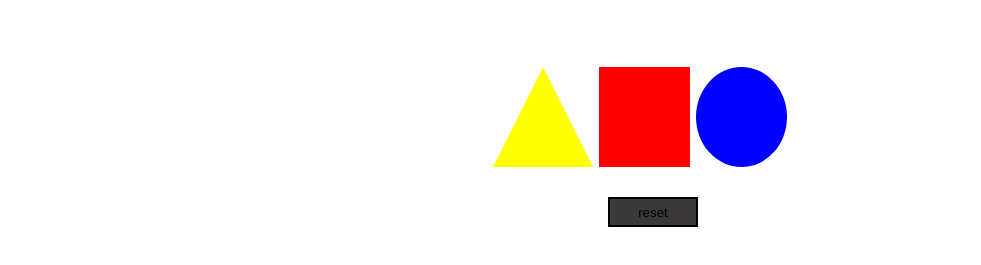
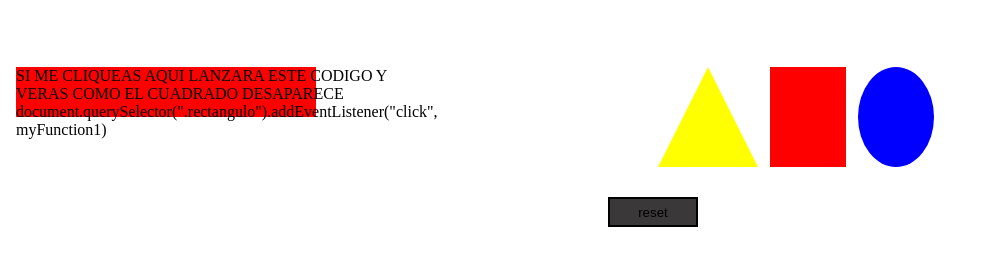
Before and after one commit to Marta-asturias/Marta-asturias-game-basic-proyect-femcoders-langreo, a website built with Parcel: page src/index.html in a window 1280 px wide. Shown: the part 283-548 px from the top of the page, without its empty margins (0-981 px from the left). Built offline with nearby package versions, Linux system fonts and the light colour scheme.

Commit message:
ejemplo de lo que tengo en mi cabeza

```diff
--- a/src/index.html
+++ b/src/index.html
@@ -12,6 +12,7 @@
     <h1>Aprende Jugando</h1>
     </header>
     <main>
+        <div class="rectangulo">SI ME CLIQUEAS AQUI LANZARA ESTE CODIGO Y VERAS COMO EL CUADRADO DESAPARECE document.querySelector(".rectangulo").addEventListener("click", myFunction1)</div>
         <div class="triangulo"></div>
         <div class="cuadrado"></div>
         <div class="circulo"></div>
--- a/src/js/app.js
+++ b/src/js/app.js
@@ -1,4 +1,4 @@
-document.querySelector(".cuadrado").addEventListener("click", myFunction1);
+document.querySelector(".rectangulo").addEventListener("click", myFunction1);
 document.querySelector(".circulo").addEventListener("click", myFunction2);
 document.querySelector(".triangulo").addEventListener("click", myFunction3);
 document.querySelector(".reset").addEventListener("click", reset);
--- a/src/sass/style.scss
+++ b/src/sass/style.scss
@@ -102,3 +102,16 @@ main .circulo:hover{
     width: 90px;
     height: 30px;
 }
+
+.rectangulo{
+    display:flex;
+    position: relative;
+    top: 20%;
+    left: -55%;
+    margin: 1%;
+    width: 0;
+    width: 300px;
+    height: 50px;
+    background: red;
+
+}
```
